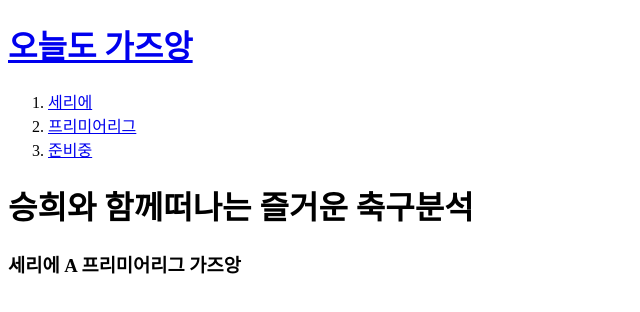
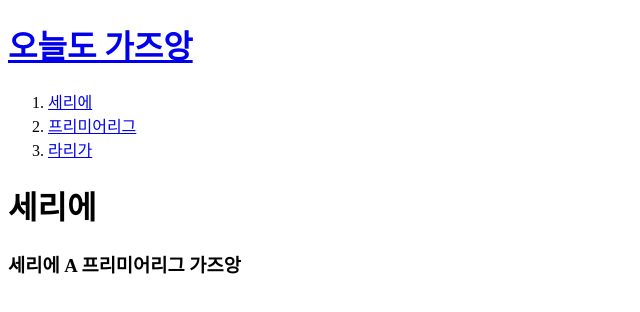
Before and after one commit to qwqqw112/web1, a plain HTML site: page 1.html in a window 1280 px wide. Shown: the whole page, without its empty margins (0-640 px from the left). Drawn offline with Linux system fonts and the light colour scheme.

Commit message:
Add files via upload

```diff
--- a/1.html
+++ b/1.html
@@ -9,9 +9,9 @@
   <ol>
     <li><a href="1.html">세리에</a></li>
     <li><a href="2.html">프리미어리그</a></li>
-    <li><a href="3.html">준비중</a></li>
+    <li><a href="3.html">라리가</a></li>
   </ol>
-  <h1>승희와 함께떠나는 즐거운 축구분석</h1>
+  <h1>세리에</h1>
   <p> <h3>세리에 A 프리미어리그 가즈앙
 </h3>
   </p>
```
Also changed, not shown: 2.html (+2 -2 lines), 3.html (+2 -2 lines), index.html (+1 -1 lines).
